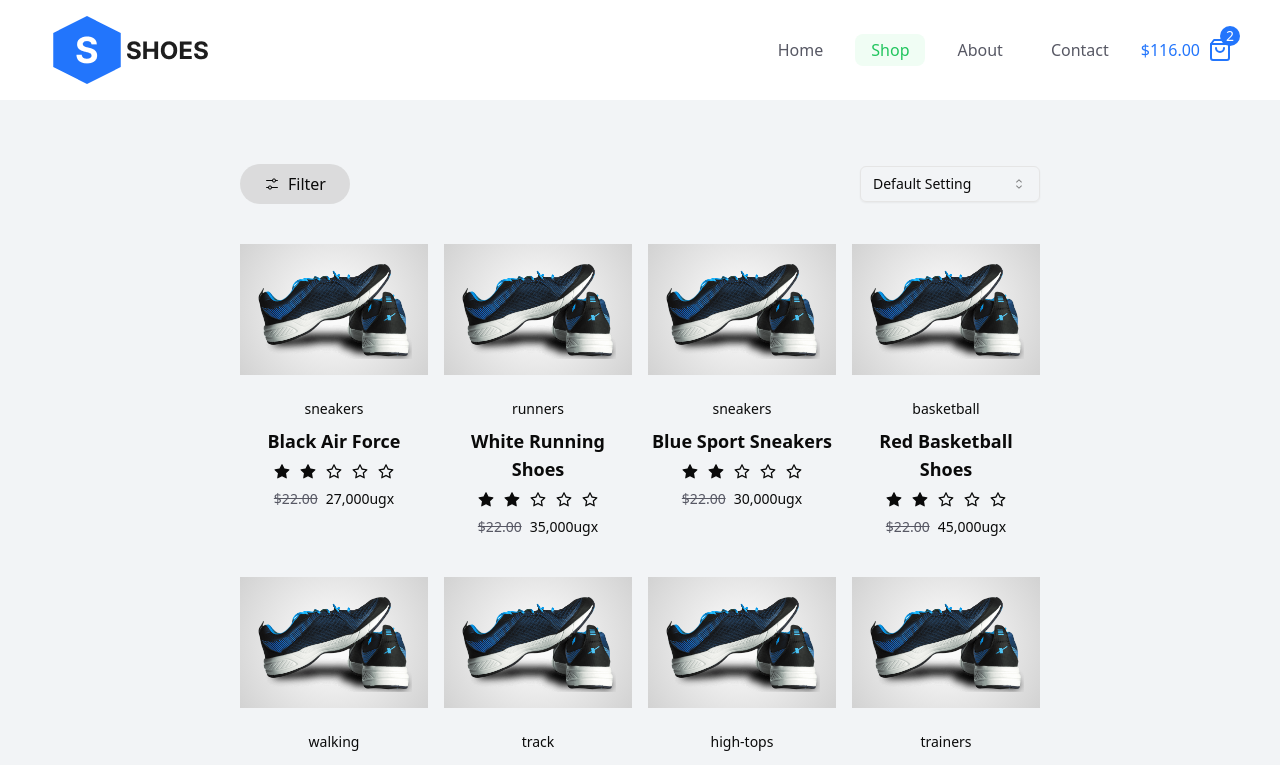
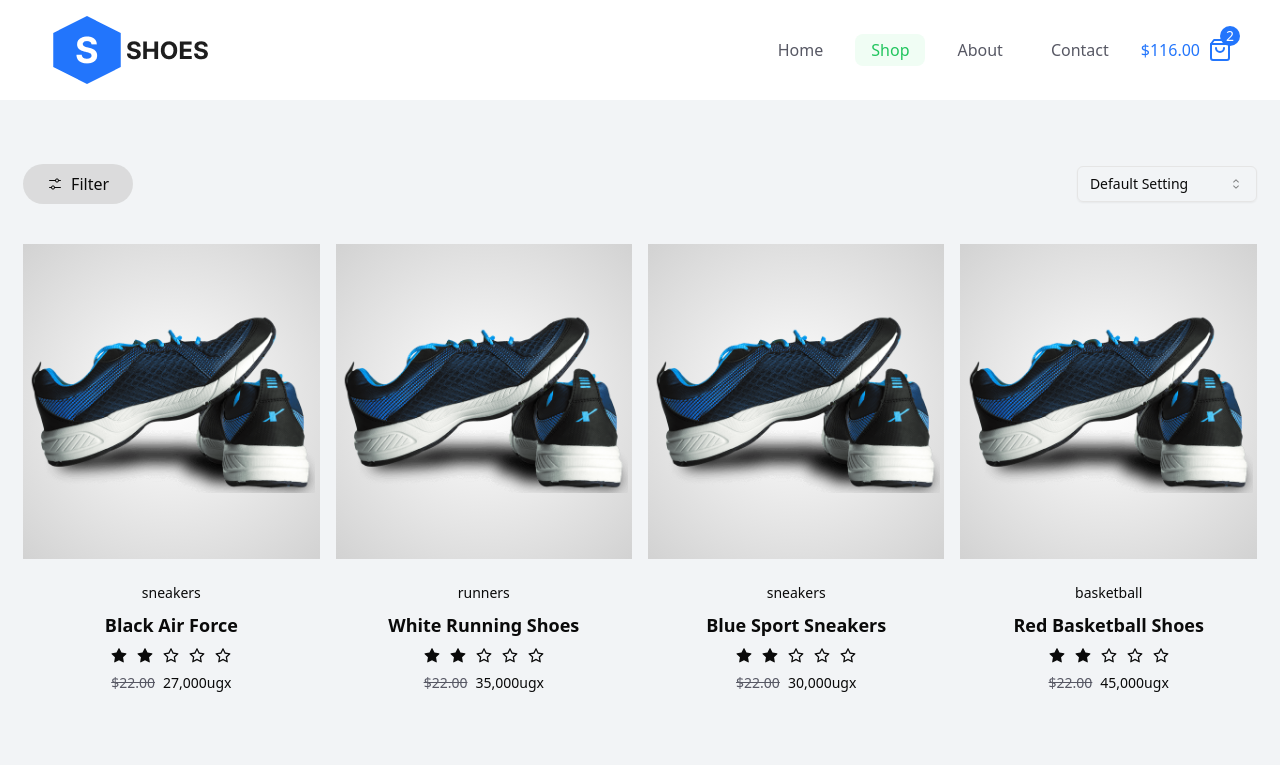
Before and after one commit to baliddeki/ovo-frontend, a React (Vite) app: page /shop in a window 1280 px wide. Shown: the top 765 px of the page. Built offline with nearby package versions, Linux system fonts and the light colour scheme.

Commit message:
fixed products lisitng

```diff
--- a/src/pages/user-pages/shop.tsx
+++ b/src/pages/user-pages/shop.tsx
@@ -15,7 +15,7 @@ const Shop = ()=>{
 
     return (
         <>
-            <div className={"md:px-20 lg:px-60 bg-[#F2F4F6] py-16"}>
+            <div className={"inline-padding bg-[#F2F4F6] py-16"}>
                 <div className={"flex items-center justify-between mb-10"}>
                     <Filter/>
                     <div className={"flex items-center gap-4"}>
@@ -36,13 +36,13 @@ const Shop = ()=>{
                 </div>
 
                 {/*Products*/}
-                <div className={"grid grid-cols-4 gap-4"}>
+                <div className={"grid lg:grid-cols-4 md:grid-cols-3 sm:grid-cols-2 gap-4"}>
                     {
                         products.map(({id, image, name, category, price}) => (
-                            <div key={id}>
-                                <Link to={`/product/${id}`} className={"group w-full bg-white flex items-center justify-center p-4"}
+                            <div key={id} className={"min-h-[32.616rem]"}>
+                                <Link to={`/product/${id}`} className={"group w-full max-h-[19.688rem] h-full bg-white flex items-center justify-center p-4"}
                                      style={gradientBackground}>
-                                    <img src={image} alt={"Product Name"} className={"group-hover:scale-105 duration-700"}/>
+                                    <img src={image} alt={"Product Name"} className={"group-hover:scale-105 duration-700 block max-w-[18rem]"}/>
                                 </Link>
                                 <div className={"vertical-spacing gap-2 w-fit mx-auto py-6"}>
                                     <p className={"text-sm text-center"}>{category}</p>
```
